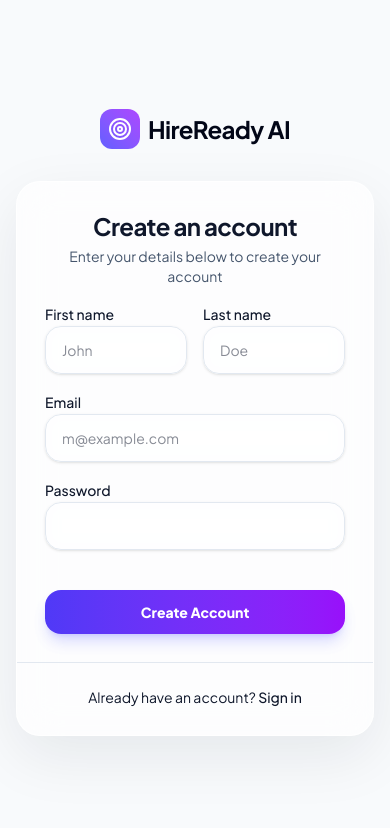
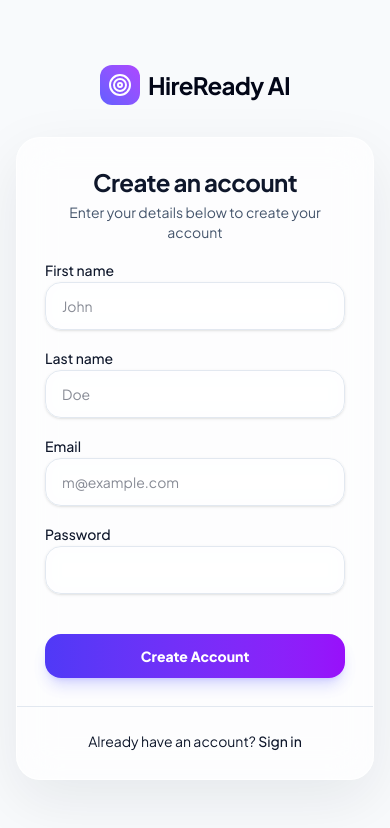
Before and after one commit to unsa-memon/hire-ready-ai, a React (Vite) app: page /signup in a window 390 px wide. Shown: the top 828 px of the page. Built offline with nearby package versions, Linux system fonts and the light colour scheme; no server answers.

Commit message:
Make entire application fully mobile responsive across all screen sizes (320px to Ultrawide)

```diff
--- a/src/components/Sidebar.jsx
+++ b/src/components/Sidebar.jsx
@@ -40,12 +40,8 @@
         border-border/40
         bg-card/80
         backdrop-blur-xl
-        h-[calc(100vh-4rem)]
-        lg:h-screen
-        fixed
-        lg:sticky
-        top-16
-        lg:top-0
+        isMobile ? 'h-full top-0' : 'h-screen top-0',
+        'sticky',
         z-40
         overflow-y-auto
         overflow-x-hidden
--- a/src/index.css
+++ b/src/index.css
@@ -78,13 +78,16 @@
 
 
   html {
-    scroll-behavior:smooth;
+    scroll-behavior: smooth;
+    max-width: 100vw;
+    overflow-x: hidden;
   }
 
 
   body {
-
-    min-height:100vh;
+    max-width: 100vw;
+    overflow-x: hidden;
+    min-height: 100vh;
 
     background:
       radial-gradient(
--- a/src/pages/InterviewCoach.jsx
+++ b/src/pages/InterviewCoach.jsx
@@ -513,9 +513,9 @@
                    {/* Input Area (only show if not evaluating and currently unanswered) */}
                    {!feedback[questions[currentQuestionIndex].id] && (
                      <div className="pt-4 border-t border-border/50 animate-in fade-in duration-700">
-                       <p className="text-xs font-semibold uppercase tracking-wider text-muted-foreground mb-3 ml-2 flex items-center gap-2">
+                       <div className="text-xs font-semibold uppercase tracking-wider text-muted-foreground mb-3 ml-2 flex items-center gap-2">
                          {isSubmitting ? <span className="flex items-center gap-2"><span className="w-3 h-3 rounded-full border-2 border-primary border-t-transparent animate-spin inline-block"></span> AI is evaluating response...</span> : `Your Response to Question ${currentQuestionIndex + 1}`}
-                       </p>
+                       </div>
                        <div className="relative group">
                          <textarea
                             className="w-full min-h-[140px] p-4 pr-14 rounded-2xl border border-input bg-background/80 backdrop-blur-sm focus:ring-2 focus:ring-primary/50 focus:border-primary outline-none transition-all resize-none shadow-inner"
--- a/src/pages/Signup.jsx
+++ b/src/pages/Signup.jsx
@@ -61,7 +61,7 @@
           </CardHeader>
           <CardContent>
             <form onSubmit={handleSignup} className="space-y-4">
-              <div className="grid grid-cols-2 gap-4">
+              <div className="grid grid-cols-1 sm:grid-cols-2 gap-4">
                 <div className="space-y-2">
                   <label className="text-sm font-medium" htmlFor="first-name">First name</label>
                   <Input
```
